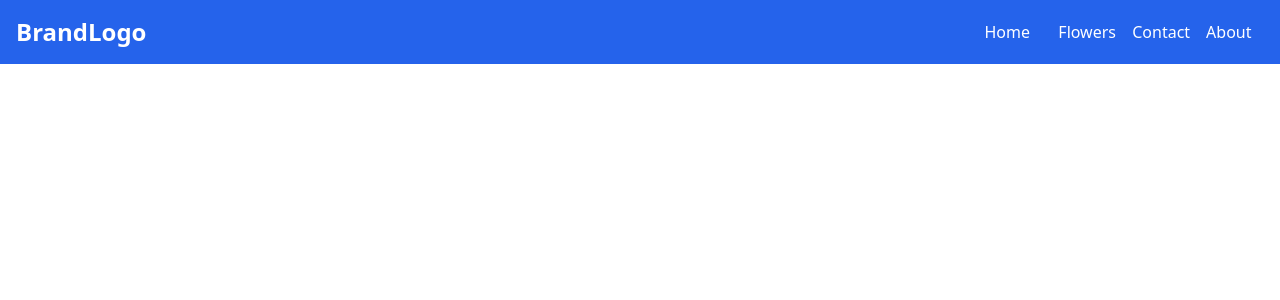
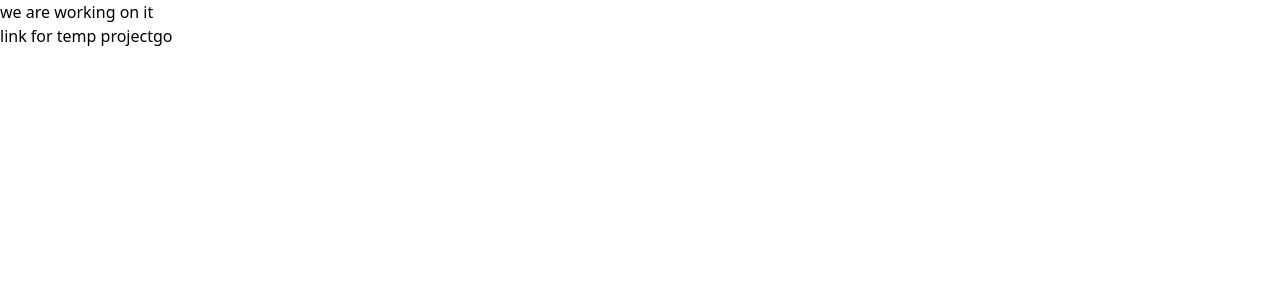
Before and after one commit to shekharshah-official/Flower_Shop_Frontend, a React (Create React App) app: page / in a window 1280 px wide. Shown: the top 300 px of the page. Built offline with nearby package versions, Linux system fonts and the light colour scheme; the HTML template or start-up script is replaced by a standard one.

Commit message:
just pushing first time 2

```diff
--- a/src/Pages/Home.js
+++ b/src/Pages/Home.js
@@ -3,11 +3,12 @@ import Navbar from '../Components/Navbar'
 import Carousel from '../Components/Carousel'
 import Footer from '../Components/Footer'
 import ProductGrid from '../Components/ProductGrid'
+import TempHomePage from './TempHomePage'
 
 const Home = () => {
   return (
     <div>
-        <Navbar />
+        <TempHomePage />
 
 
     </div>
--- /dev/null
+++ b/src/Pages/TempHomePage.js
@@ -0,0 +1,13 @@
+import React from 'react'
+
+const TempHomePage = () => {
+  return (
+    <div>
+        <h3>we are working on it </h3>
+        link for temp project
+        <a href='www.shekharshah.tech/contact'>go</a>
+    </div>
+  )
+}
+
+export default TempHomePage
```
